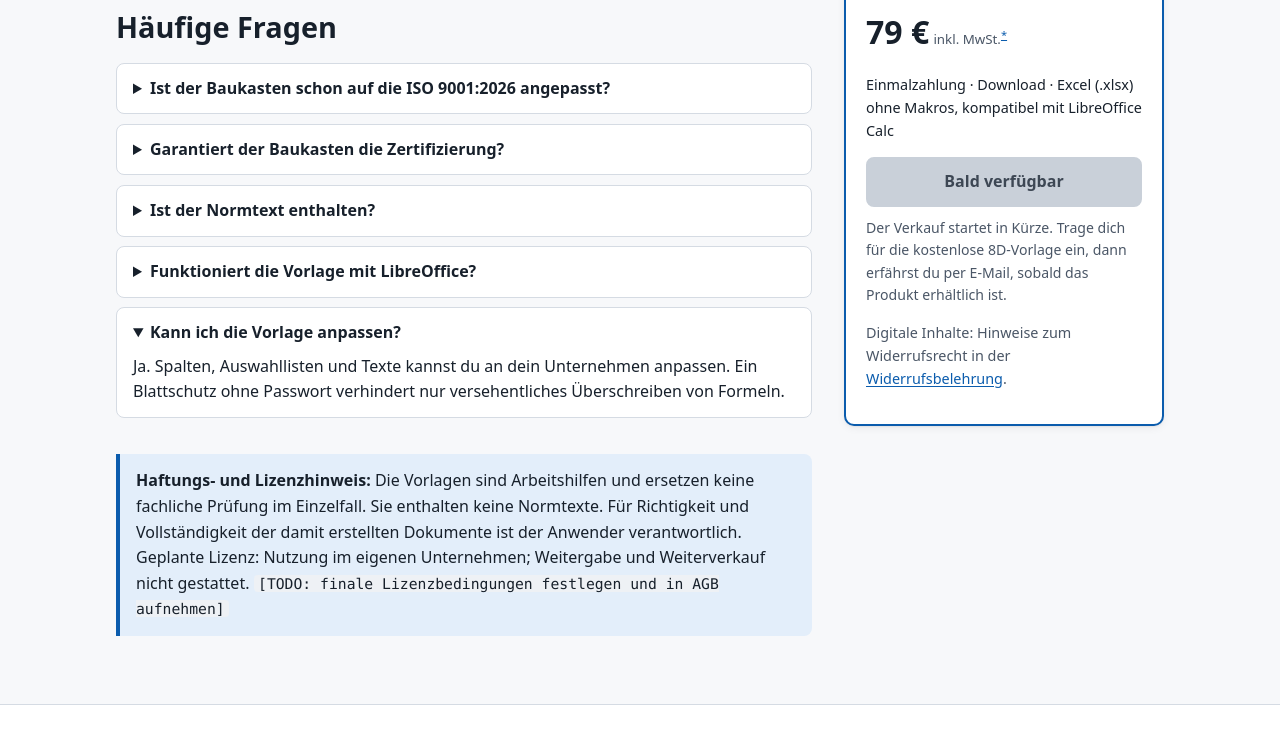
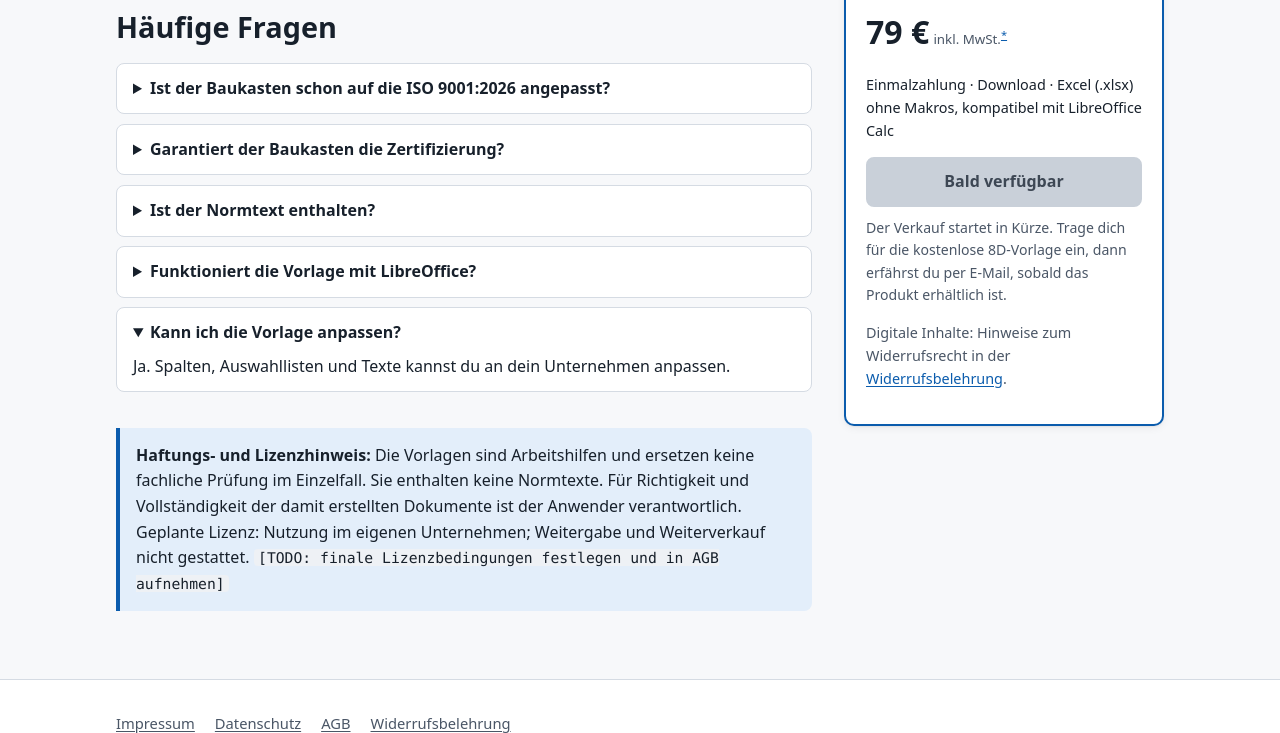
Before and after one commit to simeonruoss-dev/Test, a plain HTML site: page website/produkte/iso-9001-baukasten.html in a window 1280 px wide. Both pictures are taken after a click on the heading "Kann ich die Vorlage anpassen?". Shown: the part 2322-3055 px from the top of the page. Drawn offline with Linux system fonts and the light colour scheme.

Commit message:
Website (9 Seiten), Shop-Setup-Checkliste, Website-Review
Co-Authored-By: Claude Opus 5.5 <noreply@anthropic.com>
Claude-Session: https://claude.ai/code/session_01HQRrQouTudwynAxwks4CXT

```diff
--- a/website/produkte/iso-9001-baukasten.html
+++ b/website/produkte/iso-9001-baukasten.html
@@ -133,7 +133,7 @@
         </details>
         <details>
           <summary>Kann ich die Vorlage anpassen?</summary>
-          <p>Ja. Spalten, Auswahllisten und Texte kannst du an dein Unternehmen anpassen. Ein Blattschutz ohne Passwort verhindert nur versehentliches Überschreiben von Formeln.</p>
+          <p>Ja. Spalten, Auswahllisten und Texte kannst du an dein Unternehmen anpassen.</p>
         </details>
       </div>
           </section>
```
Also changed, not shown: website/produkte/8d-vorlage.html (+1 -1 lines), website/produkte/lieferanten-toolkit.html (+2 -2 lines), 5 other files.
